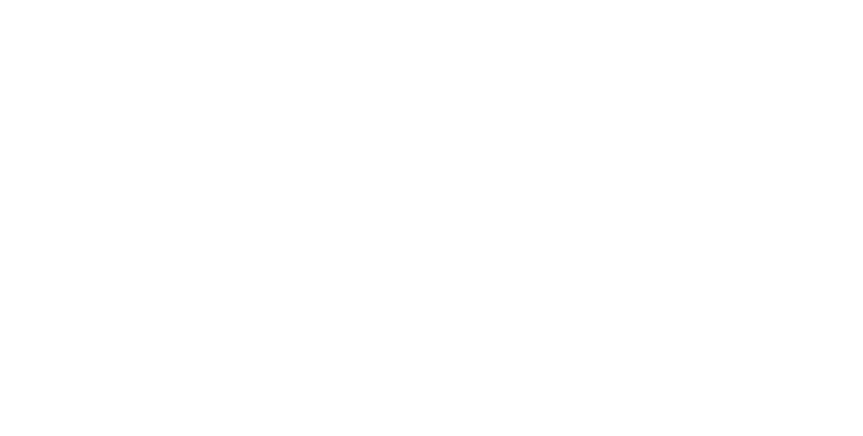
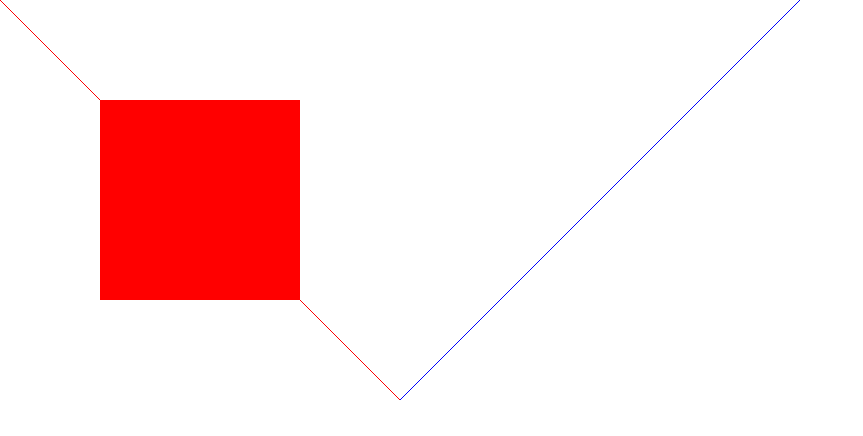
Before and after one commit to KartikMakhloga/Camera-App, a plain HTML site: page canvas.html in a window 1280 px wide. Shown: the whole page, without its empty margins (0-863 px from the left). Drawn offline with Linux system fonts and the light colour scheme.

Commit message:
adding files

```diff
--- a/canvas.html
+++ b/canvas.html
@@ -1,17 +1,16 @@
 <!DOCTYPE html>
 <html lang="en">
   <head>
-    <meta charset="UTF-8">
-    <meta http-equiv="X-UA-Compatible" content="IE=edge">
-    <meta name="viewport" content="width=device-width, initial-scale=1.0">
+    <meta charset="UTF-8" />
+    <meta http-equiv="X-UA-Compatible" content="IE=edge" />
+    <meta name="viewport" content="width=device-width, initial-scale=1.0" />
     <title>Document</title>
     <style>
-
-        *{
+      * {
         box-sizing: border-box;
       }
 
-        body{
+      body {
         margin: 0;
         overflow: hidden;
       }
@@ -24,6 +23,23 @@
       let canvas = document.querySelector("canvas");
       canvas.width = window.innerWidth;
       canvas.height = window.innerHeight;
+      let tool = canvas.getContext("2d");
+      tool.moveTo(0, 0); //It move the cursor to the (0,0) axis
+      tool.lineTo(400, 400); //It draws line from cursor to the (400,400) point
+      tool.strokeStyle = "red"; //It gives color
+      tool.lineWidth = 1; //It increase the line width by 1 percent;
+      tool.stroke(); //It makes the line visible
+      tool.beginPath(); //It gives new path to the line
+      tool.moveTo(400, 400);
+      tool.lineTo(800, 0);
+      tool.strokeStyle = "blue";
+      tool.lineWidth = 1;
+      tool.stroke();
+
+      //This code is for making a rectangle
+
+      tool.fillStyle = "red";
+      tool.fillRect(100,100,200,200);
     </script>
   </body>
 </html>
```
Lines whose indentation alone changed are shown as unchanged.
